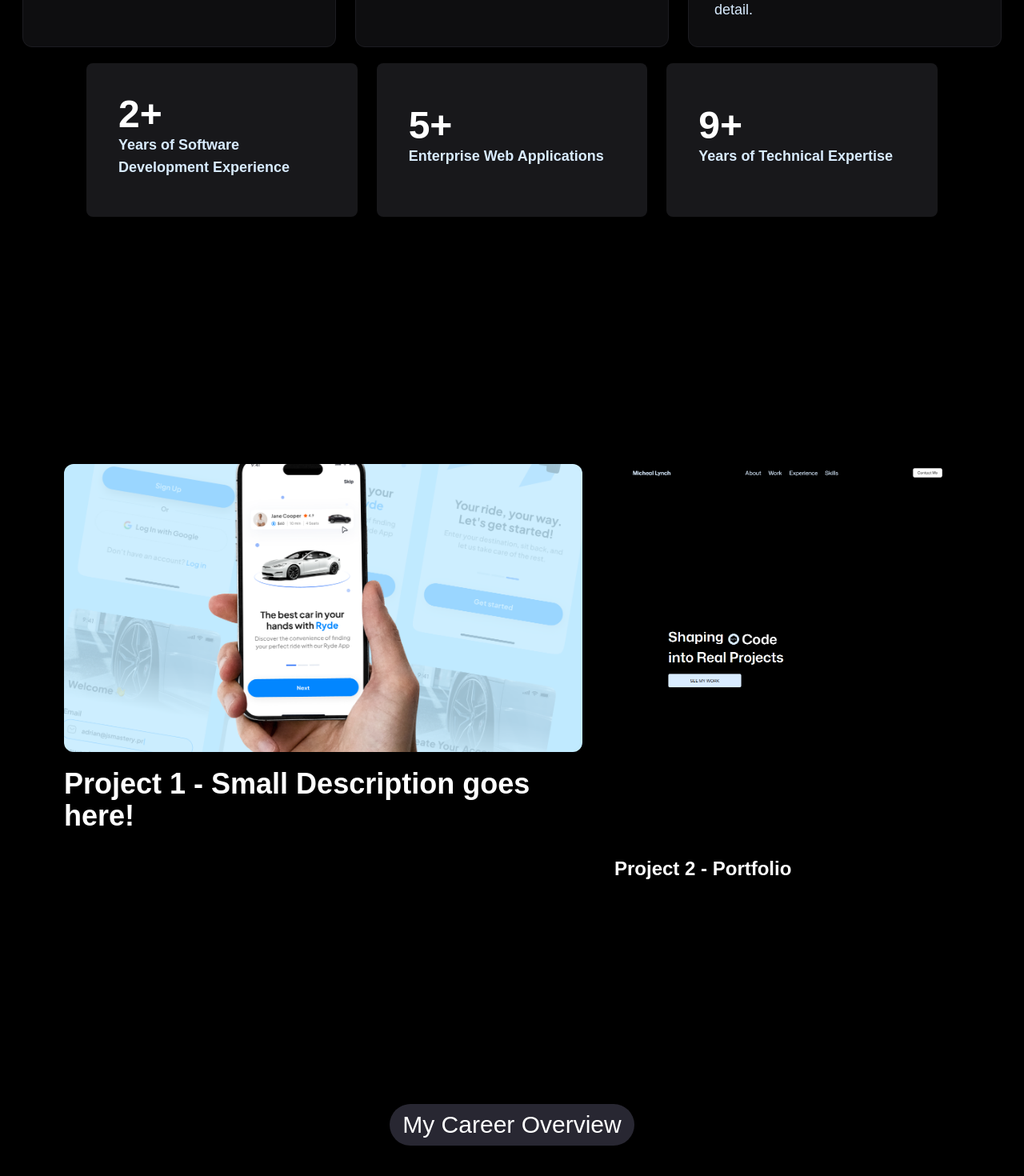
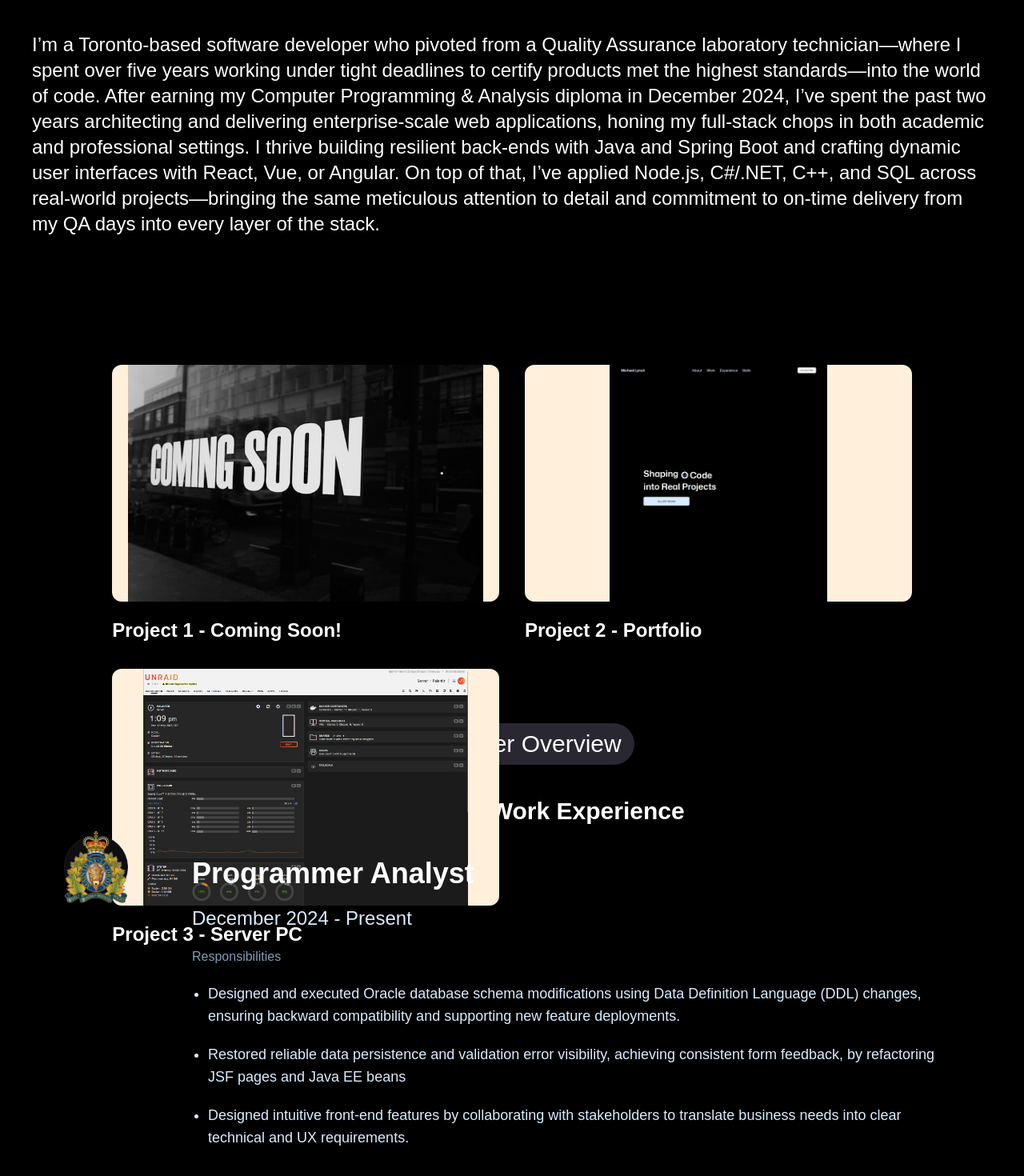
Before and after one commit to m-lynch91/mjl_portfolio, a React (Vite) app: page / in a window 1280 px wide. Shown: the part 1180-2650 px from the top of the page at 80% size. Built offline with nearby package versions, Linux system fonts and the light colour scheme; a web font is replaced by a local one.

Commit message:
styling - adjusted all sections to be more centered in the screen

```diff
--- a/src/App.tsx
+++ b/src/App.tsx
@@ -17,7 +17,7 @@ const App = () => {
             <Projects/>
             <Experience/>
             <Skills/>
-            <Testimonials/>
+            {/* <Testimonials/> */}
             <Contact/>
             <Footer/>
         </>
--- a/src/constants/index.ts
+++ b/src/constants/index.ts
@@ -27,10 +27,10 @@ const navLinks: NavLink[] = [
 		name: "Skills",
 		link: "#skills"
 	},
-	{
-		name: "Testimonials",
-		link: "#testimonials"
-	},
+	// {
+	// 	name: "Testimonials",
+	// 	link: "#testimonials"
+	// },
 ]
 
 const words: Word[] = [
@@ -152,8 +152,8 @@ const expCards: ExperienceCard[] = [
 		date: "December 2024 - Present",
 		responsibilities: [
 			"Designed and executed Oracle database schema modifications using Data Definition Language (DDL) changes, ensuring backward compatibility and supporting new feature deployments.",
-			"Refactored Java Server Faces markup and Java EE enterprise beans, resolving critical issues that previously blocked data persistence and validation error visibility.",
-			"Worked with stakeholders and technology partners to ensure solutions met technical direction, requirements, performance, and deadline expectations.",
+			"Restored reliable data persistence and validation error visibility, achieving consistent form feedback, by refactoring JSF pages and Java EE beans",
+			"Designed intuitive front-end features by collaborating with stakeholders to translate business needs into clear technical and UX requirements.",
 		],
 	},
 	{
@@ -162,9 +162,9 @@ const expCards: ExperienceCard[] = [
 		title: "Junior Programmer Analyst",
 		date: "September 2023 - December 2024",
 		responsibilities: [
-			"Collaborated with Technical Advisor to design and implement a REST API to modernize Missing Children Persons and Unidentified Remains application using Spring Boot.",
-			"Enhanced the RCMP School Action For Emergencies application’s offline reporting capabilities, increasing the number of schools generating reports.",
-			"Optimized Java EE bean by integrating a virtualizer, reducing Jasper Report object memory consumption and enabling processing of larger report file sizes.",
+			"Collaborated with Technical Advisor to design and implement a REST API to modernize Missing Children, Persons, and Unidentified Remains application using Spring Boot.",
+			"Reduced JasperReport object memory consumption, enabling much larger exports without failures, by refactoring JasperReport templates.",
+			"Addressed UAT feedback with rapid fixes, ensuring School Action For Emergencies milestone release was delivered on schedule.",
 		],
 	},
 	{
@@ -173,7 +173,6 @@ const expCards: ExperienceCard[] = [
 		title: "Junior Developer",
 		date: "January 2023 - April 2023",
 		responsibilities: [
-			"Built multiple UI components for a new company web application using Blazor and Radzen.",
 			"Implemented REST API endpoints in C# / .NET, facilitating seamless communication between the front-end and back-end services.",
 			"Wrote SQL scripts for data processing, resolving priority JIRA tickets and improving Business Analyst workflow.",
 			"Delivered code updates through Azure DevOps, incorporating peer feedback to maintain high code quality and adherence to best practices."
--- a/src/index.css
+++ b/src/index.css
@@ -94,7 +94,7 @@ section {
   }
 
   .section-container {
-    @apply max-w-[1240px] w-full h-full mx-auto p-2 flex justify-center items-center
+    @apply max-w-[1240px] w-full h-full mx-auto p-5 flex justify-center items-center
   }
 
   /* hero section styling */
@@ -171,40 +171,12 @@ section {
 
   /* app section styling */
   .app-showcase {
-    @apply w-full mt-20 px-5 md:px-20 py-10 md:py-20 flex items-center justify-center;
-
-    .showcaselayout {
-      @apply flex xl:flex-row flex-col gap-10 justify-between;
-    }
-
-    .first-project-wrapper {
-      @apply h-full flex flex-col justify-between xl:w-[60%];
-
-      .image-wrapper {
-        @apply xl:h-[45vh] md:h-[35vh] h-96 relative;
-
-        img {
-          @apply w-full h-full object-cover rounded-xl absolute inset-0;
-        }
-      }
-
-      .text-content {
-        @apply space-y-5 mt-5;
-
-        .badges {
-          @apply flex gap-2 mb-4;
-        }
-
-        h2 {
-          @apply text-2xl md:text-3xl lg:text-4xl font-bold;
-        }
-      }
-    }
+    @apply flex items-center justify-center;
 
     .project-list-wrapper {
-      @apply flex md:flex-row flex-col xl:flex-col gap-10 xl:w-[40%];
+      @apply w-full grid md:grid-cols-2 gap-8;
 
-      .image-wrapper {
+      .images-wrapper {
         @apply xl:h-[37vh] md:h-52 lg:h-72 h-64 relative rounded-xl xl:px-5 2xl:px-12 py-0;
       }
 
--- a/src/sections/About.tsx
+++ b/src/sections/About.tsx
@@ -5,12 +5,12 @@ const About = () => {
   return (
     <div id="about" className="full-section">
       <div className="section-container">
-        <div>
-          <div className="mx-auto py-5 grid-3-cols">
+        <div className="flex flex-col max-w-[1240px] w-screen m-auto md:grid grid-rows-2 gap-10">
+          <div className="max-w-[1240px] w-screen m-auto md:grid grid-cols-3">
             {abilities.map((item) => (
               <div
                 key={item.title}
-                className="card-border rounded-xl p-8 flex flex-col gap-4"
+                className="card-border rounded-xl p-6 m-2 flex flex-col gap-2"
               >
                 <div className="size-14 flex items-center justify-center rounded-full">
                   <img src={item.imgPath} alt={item.title} />
@@ -22,7 +22,23 @@ const About = () => {
               </div>
             ))}
           </div>
-          <AnimmatedCounter />
+          <div className="items-start flex px-5">
+            <p className="text-2xl">
+              I’m a Toronto-based software developer who pivoted from a Quality
+              Assurance laboratory technician—where I spent over five years
+              working under tight deadlines to certify products met the highest
+              standards—into the world of code. After earning my Computer
+              Programming & Analysis diploma in December 2024, I’ve spent the
+              past two years architecting and delivering enterprise-scale web
+              applications, honing my full-stack chops in both academic and
+              professional settings. I thrive building resilient back-ends with
+              Java and Spring Boot and crafting dynamic user interfaces with
+              React, Vue, or Angular. On top of that, I’ve applied Node.js,
+              C#/.NET, C++, and SQL across real-world projects—bringing the same
+              meticulous attention to detail and commitment to on-time delivery
+              from my QA days into every layer of the stack.
+            </p>
+          </div>
         </div>
       </div>
     </div>
--- a/src/sections/Experience.tsx
+++ b/src/sections/Experience.tsx
@@ -25,20 +25,15 @@ const Experience = () => {
   }, []);
 
   return (
-    <section
-      id="experience"
-      className="full-section"
-    >
-      <div className="md:px-20 py-20">
+    <section id="experience" className="full-section">
+      <div className="section-container">
+        <div>
           <TitleHeader
             title="Professional Work Experience"
             sub="My Career Overview"
           />
-        <div>
-          <div className="mt-20 m-40 not-even:relative z-50 xl:space-y-32 space-y-10">
           {expCards.map((card, index) => (
-              <div key={card.title}>
-                <div>
+            <div key={card.title} className="p-10">
               <div className="flex items-start">
                 <div className="expText flex xl:gap-20 md:gap-10 gap-5 relative z-20">
                   <div className="timeline-logo">
@@ -46,12 +41,8 @@ const Experience = () => {
                   </div>
                   <div>
                     <h1 className="font-semibold text-4xl">{card.title}</h1>
-                        <p className="my-5 text-2xl text-white-50">
-                          {card.date}
-                        </p>
-                        <p className="text-[#839cb5] italic">
-                          Responsibilities
-                        </p>
+                    <p className="my-5 text-2xl text-white-50">{card.date}</p>
+                    <p className="text-[#839cb5]">Responsibilities</p>
                     <ul className="list-disc ms-5 mt-5 flex flex-col gap-5 text-white-50">
                       {card.responsibilities.map((responsibility) => (
                         <li key={responsibility} className="text-lg">
@@ -63,9 +54,7 @@ const Experience = () => {
                 </div>
               </div>
             </div>
-              </div>
           ))}
-          </div>
         </div>
       </div>
     </section>
--- a/src/sections/Projects.tsx
+++ b/src/sections/Projects.tsx
@@ -45,27 +45,31 @@ const Projects = () => {
 
   return (
     <section id="work" ref={sectionRef} className="full-section">
-      <div className="app-showcase scroll-px-0.5">
-        <div className="showcaselayout">
-          {/** LEFT */}
-          <div className="first-project-wrapper" ref={project1Ref}>
-            <div className="image-wrapper">
-              <img src="/images/project1.png" alt="Project 1" />
+      <div className="section-container">
+        <div className="app-showcase">
+          <div className="project-list-wrapper">
+            <div ref={project1Ref}>
+              <div className="images-wrapper bg-[#ffefdb]">
+                <img src="/images/coming-soon.jpg" alt="Project 1" />
+              </div>
+              <div className="text-wrapper">
+                <h2>Project 1 - Coming Soon!</h2>
+              </div>
             </div>
-            <div className="text-content">
-              <h2>Project 1 - Small Description goes here!</h2>
-              <p className="text-white-50 md:text-xl"></p>
-            </div>
-          </div>
-
-          {/** RIGHT */}
-          <div className="project-list-wrapper overflow-hidden">
-            <div className="project" ref={project2Ref}>
+            <div ref={project2Ref}>
               <div className="images-wrapper bg-[#ffefdb]">
                 <img src="/images/project-portfolio.png" alt="Project 2" />
               </div>
               <div className="text-wrapper">
                 <h2>Project 2 - Portfolio</h2>
+              </div>
+            </div>
+            <div ref={project3Ref}>
+              <div className="images-wrapper bg-[#ffefdb]">
+                <img src="/images/server.png" alt="Project 3" />
+              </div>
+              <div className="text-wrapper">
+                <h2>Project 3 - Server PC</h2>
               </div>
             </div>
           </div>
--- a/src/sections/Skills.tsx
+++ b/src/sections/Skills.tsx
@@ -4,7 +4,8 @@ import { techStackImgs } from "../constants";
 const Skills = () => {
   return (
     <div id="skills" className="full-section">
-      <div className="md:px-10 px-5 py-30">
+      <div className="section-container">
+        <div>
           <TitleHeader title="My Tech Stack" sub="Skills" />
 
           <div className="tech-stack">
@@ -32,6 +33,7 @@ const Skills = () => {
           </div>
         </div>
       </div>
+    </div>
   );
 };
 
--- a/src/sections/hero.tsx
+++ b/src/sections/hero.tsx
@@ -48,12 +48,6 @@ const Hero = () => {
               </h1>
               <h1>into Real Projects</h1>
             </div>
-
-            <p className="text-white-50 md:text-xl relative z-10 pointer-events-none">
-              Hey! I'm Micheal, a software developer based in Toronto, with over
-              2 years of experience developing enterprise web applications.
-            </p>
-
             <Button
               text="See my work"
               className="md:w-80 md:h-16 w-60 h-12"
```
Also changed, not shown: src/sections/Contact.tsx (+4 -4 lines). Lines whose indentation alone changed are shown as unchanged.
